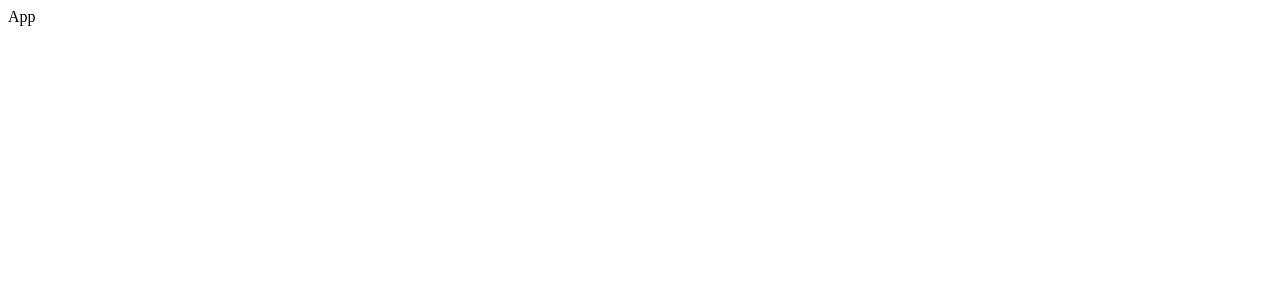
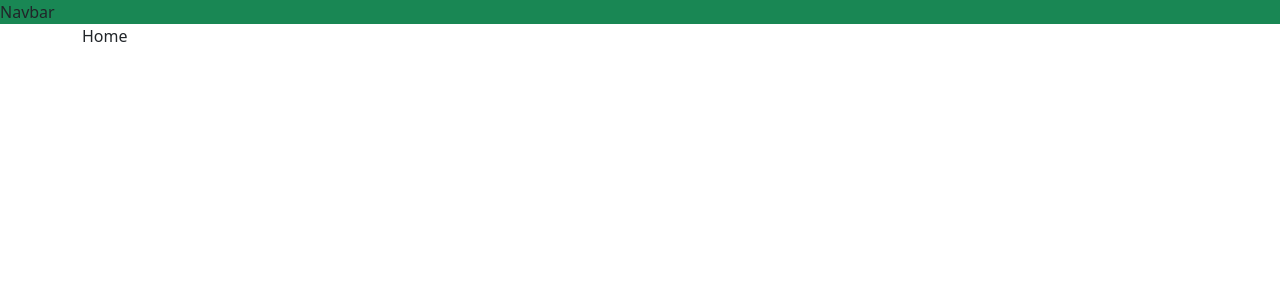
Before and after one commit to SagynalievTaalaibek/finance-tracker, a React (Vite) app: page / in a window 1280 px wide. Shown: the top 300 px of the page. Built offline with nearby package versions, Linux system fonts and the light colour scheme.

Commit message:
add bootstrap, router and add new component Layout

```diff
--- a/package.json
+++ b/package.json
@@ -10,9 +10,11 @@
     "preview": "vite preview"
   },
   "dependencies": {
+    "bootstrap": "^5.3.2",
     "prettier": "^3.1.1",
     "react": "^18.2.0",
-    "react-dom": "^18.2.0"
+    "react-dom": "^18.2.0",
+    "react-router-dom": "^6.21.1"
   },
   "devDependencies": {
     "@types/react": "^18.2.43",
--- a/src/App.tsx
+++ b/src/App.tsx
@@ -1,8 +1,19 @@
+import { Route, Routes } from 'react-router-dom';
+import Layout from './components/Layout/Layout';
+
 const App = () => {
   return (
-    <div>
-      App
-    </div>
+    <Layout>
+      <Routes>
+        <Route path='/' element={'Home'} />
+        <Route path='/transaction-add' element={'Add new transaction'} />
+        <Route path='/transaction/:id/edit' element={'Edit transaction'} />
+        <Route path='/categories' element={'Category'} />
+        <Route path='/categorie-add' element={'Add Category'} />
+        <Route path='/categorie/:id/edit' element={'Edit Category'} />
+        <Route path='*' element={'Not Found'} />
+      </Routes>
+    </Layout>
   );
 };
 
--- /dev/null
+++ b/src/components/Layout/Layout.tsx
@@ -0,0 +1,16 @@
+import React from 'react';
+
+const Layout: React.FC<React.PropsWithChildren> = ({ children }) => {
+  return (
+    <>
+      <header className="bg-success">
+        Navbar
+      </header>
+      <main className='container'>
+        {children}
+      </main>
+    </>
+  );
+};
+
+export default Layout;
--- a/src/main.tsx
+++ b/src/main.tsx
@@ -1,9 +1,13 @@
 import React from 'react';
 import ReactDOM from 'react-dom/client';
 import App from './App';
+import 'bootstrap/dist/css/bootstrap.css';
+import { BrowserRouter } from 'react-router-dom';
 
 ReactDOM.createRoot(document.getElementById('root')!).render(
   <React.StrictMode>
-    <App />
+    <BrowserRouter>
+      <App />
+    </BrowserRouter>
   </React.StrictMode>,
 );
```
Also changed, not shown: 1 other file (tests, documents, lock files or other folders).
